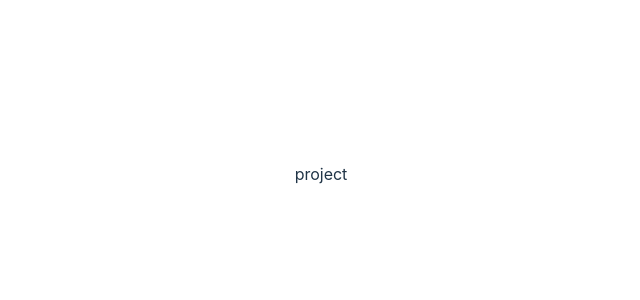
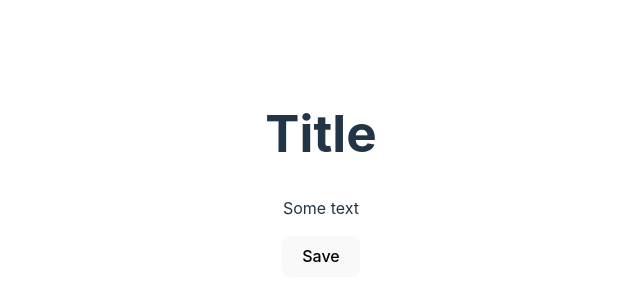
Before and after one commit to dktwho/daybook, a React (Vite) app: page / in a window 1280 px wide. Shown: the part 226-526 px from the top of the page, without its empty margins (319-959 px from the left). Built offline with nearby package versions, Linux system fonts and the light colour scheme.

Commit message:
first component button

```diff
--- a/src/App.jsx
+++ b/src/App.jsx
@@ -1,11 +1,13 @@
 import './App.css'
+import {Button} from "./components/Button/Button.jsx";
 
 function App() {
-
     return (
-        <div>
-            project
-        </div>
+        <>
+            <h1>Title</h1>
+            <p>Some text</p>
+            <Button/>
+        </>
     )
 }
 
--- /dev/null
+++ b/src/components/Button/Button.jsx
@@ -0,0 +1,6 @@
+
+export const Button = () => {
+    return (
+        <button>Save</button>
+    );
+};
```
Also changed, not shown: .eslintrc.cjs.
